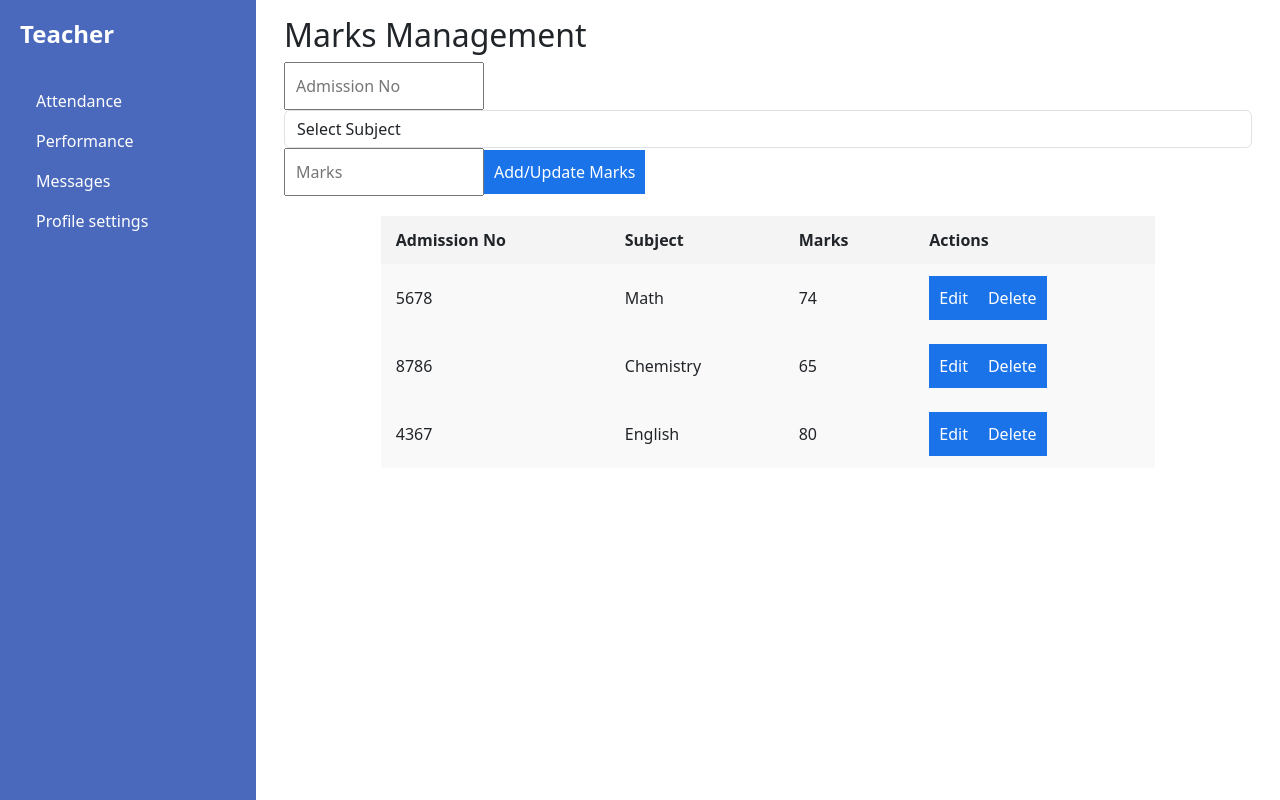
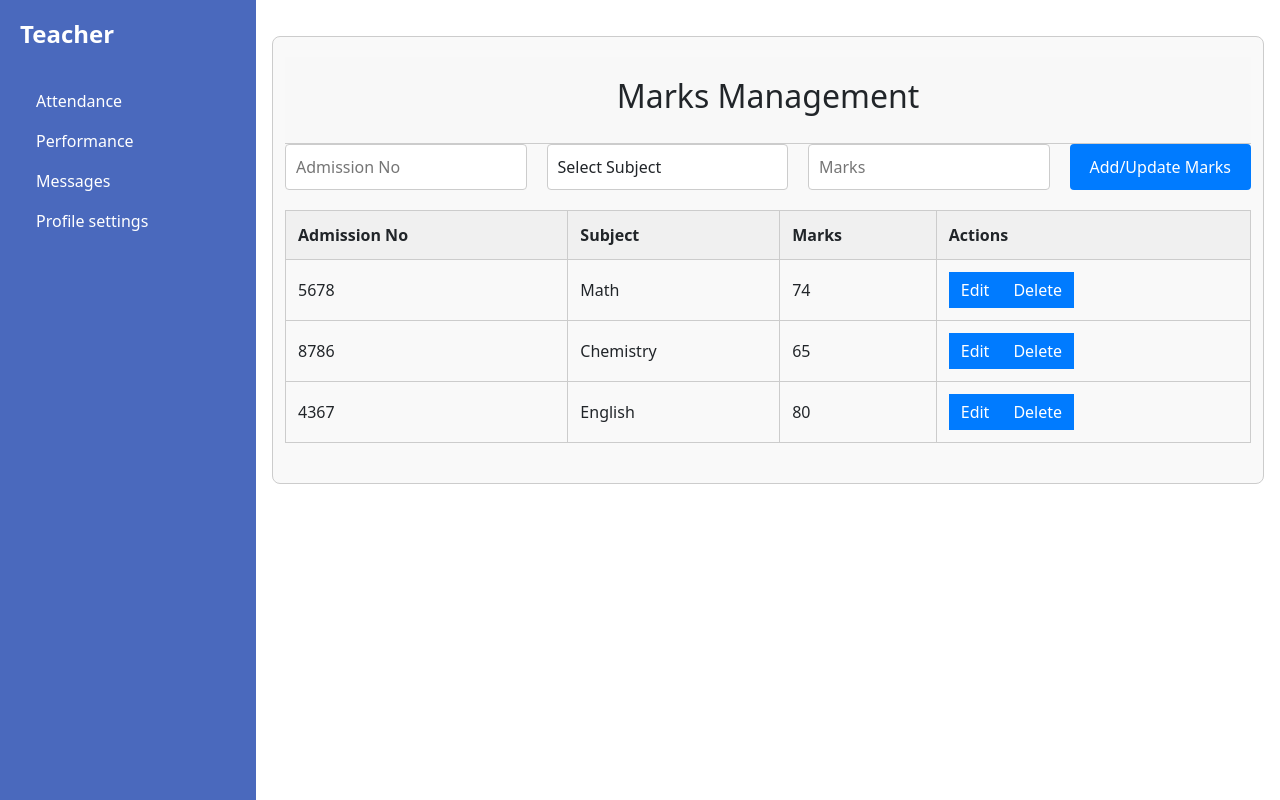
Before and after one commit to Steven-Yabann/ams-project, a React (Create React App) app in the folder frontend/: page /marks in a window 1280 px wide. Both pictures are taken after typing "name@example.com", "Sample123" into the empty fields and a click on the button "Login". Built offline with nearby package versions, Linux system fonts and the light colour scheme.

Commit message:
added css

```diff
--- a/frontend/src/App.js
+++ b/frontend/src/App.js
@@ -18,6 +18,7 @@ import SignUp from './components/global/sign_in'
 //teacher components
 import TeacherDashboard from './components/teacher/attendance';
 import Marks from './components/teacher/marks';
+import TeacherProfile from './components/teacher/profile';
 
 //library components
 import ManageFines from './components/library/manage_fines';
@@ -65,8 +66,9 @@ export default function IndexPage(){
               <Route path="/academic_records" element={<AcademicRecords />} />
               <Route path="/library_component" element={<LibraryComponent />} />
               <Route path="/Student_attendance" element={<Attendance />} />
-              <Route path="/attendance" element={<Attendance />}/>
+              <Route path="/attendance" element={<TeacherDashboard />}/>
               <Route path="/marks" element={<Marks/>}/>
+              <Route path="/profile" element={<TeacherProfile/>}/>
 
 
 
--- a/frontend/src/components/global/sidebar.js
+++ b/frontend/src/components/global/sidebar.js
@@ -36,7 +36,7 @@ export default function Sidebar({ user_cat }){
                         <Link to="/attendance">Attendance </Link>
                         <Link to="/marks">Performance</Link>
                         <Link to="/page3">Messages</Link>
-                        <Link to="/page4">Profile settings</Link>
+                        <Link to="/profile">Profile settings</Link>
                         </ul>
                     </>
                 )
--- /dev/null
+++ b/frontend/src/components/teacher/attendance.css
@@ -0,0 +1,64 @@
+.container {
+    margin-top: 20px;
+    padding: 20px;
+    border: 1px solid #ccc;
+    border-radius: 8px;
+    background-color: #f9f9f9;
+}
+
+h2 {
+    margin-bottom: 20px;
+}
+
+.attendance-form {
+    padding: 10px 0;
+    border-bottom: 1px solid #ddd;
+    font-size: 16px;
+}
+
+.attendance-form:last-child {
+    border-bottom: none;
+}
+
+.attendance-form > div {
+    width: 50%;
+}
+
+.attendance-form div:first-child {
+    text-align: left;
+    padding-left: 10px;
+    font-weight: bold;
+}
+
+.attendance-form div:last-child {
+    text-align: right;
+    padding-right: 10px;
+}
+
+.attendance-form input[type="checkbox"] {
+    margin-left: 10px;
+}
+
+.btn-block {
+    width: 100%;
+    margin-bottom: 10px;
+}
+
+button[type="submit"] {
+    display: block;
+    width: 100%;
+    font-size: 18px;
+}
+
+.row {
+    display: flex;
+    justify-content: space-between;
+}
+
+.col-md-2 {
+    border-right: 1px solid #ddd;
+}
+
+.col-md-10 {
+    padding-left: 20px;
+}
--- a/frontend/src/components/teacher/attendance.js
+++ b/frontend/src/components/teacher/attendance.js
@@ -1,4 +1,5 @@
 import React, { useState } from 'react';
+import './attendance.css';
 
 const TeacherDashboard = () => {
     // State to manage the list of students and their attendance status
@@ -34,8 +35,8 @@ const TeacherDashboard = () => {
         <div className="container mt-4">
             <div className="row">
                 <div className="col-md-2">
-                    <button className="btn btn-primary btn-block mb-2">Take Attendance</button>
-                    <button className="btn btn-secondary btn-block">View Reports</button>
+
+
                 </div>
                 <div className="col-md-10">
                     <h2>Attendance Form</h2>
--- /dev/null
+++ b/frontend/src/components/teacher/marks.css
@@ -0,0 +1,85 @@
+* {
+    box-sizing: border-box;
+    margin: 0;
+    padding: 0;
+  }
+
+  body {
+    font-family: Arial, sans-serif;
+  }
+
+  .container {
+    width: 80%;
+    margin: 20px auto;
+  }
+
+  header {
+    background-color: #f8f8f8;
+    padding: 20px;
+    text-align: center;
+    border-bottom: 1px solid #ccc;
+  }
+
+  h2 {
+    margin-bottom: 20px;
+  }
+
+  .form-section {
+    display: flex;
+    justify-content: space-between;
+    margin-bottom: 20px;
+  }
+
+  .form-section input {
+    padding: 10px;
+    width: 25%;
+    border: 1px solid #ccc;
+    border-radius: 4px;
+  }
+  .form-section select{
+    padding: 10px;
+    width: 25%;
+    border: 1px solid #ccc;
+    border-radius: 4px;
+
+  }
+
+  .form-section button {
+    padding: 10px 20px;
+    background-color: #007bff;
+    color: white;
+    border: none;
+    cursor: pointer;
+    border-radius: 4px;
+  }
+
+  table {
+    width: 100%;
+    border-collapse: collapse;
+    margin-top: 20px;
+  }
+
+  table th,
+  table td {
+    padding: 12px;
+    border: 1px solid #ccc;
+    text-align: left;
+  }
+
+  table th {
+    background-color: #f0f0f0;
+  }
+
+  button {
+    padding: 6px 12px;
+    margin-right: 5px;
+    background-color: #007bff;
+    color: white;
+    border: none;
+    cursor: pointer;
+    border-radius: 4px;
+  }
+
+  button:last-child {
+    background-color: #dc3545;
+  }
--- a/frontend/src/components/teacher/marks.js
+++ b/frontend/src/components/teacher/marks.js
@@ -1,5 +1,5 @@
 import React, { useState } from "react";
-
+import './marks.css';
 const Marks = () => {
   const [marksData, setMarksData] = useState([
     { id: 5678, subject: "Math", marks: 74 },
--- a/frontend/src/components/teacher/profile.js
+++ b/frontend/src/components/teacher/profile.js
@@ -0,0 +1,83 @@
+import React, { useState, useEffect } from 'react';
+
+const TeacherProfile = () => {
+    const [teacher, setTeacher] = useState({
+        profilePic: '',
+        name: 'Mr. Wanjohi',
+        classTaught: 'Mathematics',
+        email: 'fred.wanjohi@example.com',
+        department: 'Science'
+    });
+    const [loading, setLoading] = useState(true);
+
+    useEffect(() => {
+        // Simulate data fetch for other teacher data
+        const fetchTeacherData = async () => {
+            try {
+                // Fetch other profile data from the backend if needed
+                const data = { name: 'Mr. Wanjohi', classTaught: 'Mathematics', email: 'fred.wanjohi@example.com', department: 'Science' };
+                setTeacher(data);
+            } catch (error) {
+                console.error("Error fetching teacher data:", error);
+            } finally {
+                setLoading(false);
+            }
+        };
+        fetchTeacherData();
+    }, []);
+
+    const handleImageChange = (event) => {
+        const file = event.target.files[0];
+        if (file) {
+            const reader = new FileReader();
+            reader.onload = () => {
+                setTeacher(prevState => ({ ...prevState, profilePic: reader.result }));
+            };
+            reader.readAsDataURL(file);
+
+            // Here you would normally upload the file to your backend server
+            // For example:
+            // const formData = new FormData();
+            // formData.append('profilePic', file);
+            // await fetch('/api/updateProfilePic', { method: 'POST', body: formData });
+        }
+    };
+
+    if (loading) return <p>Loading...</p>;
+
+    return (
+        <div className="container mt-4">
+            <div className="card">
+                <div className="card-body text-center">
+                    <div className="profile-img">
+                        <img
+                            src={teacher.profilePic || "https://via.placeholder.com/150"}
+                            alt={`${teacher.name}'s profile`}
+                            className="rounded-circle"
+                            style={{ width: '150px', height: '150px', objectFit: 'cover' }}
+                        />
+                    </div>
+                    <h2 className="mt-3">{teacher.name}</h2>
+
+                    <p><strong>Class:</strong> {teacher.classTaught}</p>
+                    <p><strong>Email:</strong> {teacher.email}</p>
+                    <p><strong>Department:</strong> {teacher.department}</p>
+
+                    <div className="mt-3">
+                        <label htmlFor="profilePicUpload" className="btn btn-primary">
+                            Change Profile Picture
+                        </label>
+                        <input
+                            type="file"
+                            id="profilePicUpload"
+                            style={{ display: 'none' }}
+                            onChange={handleImageChange}
+                        />
+                    </div>
+                </div>
+            </div>
+        </div>
+    );
+};
+
+export default TeacherProfile;
```
